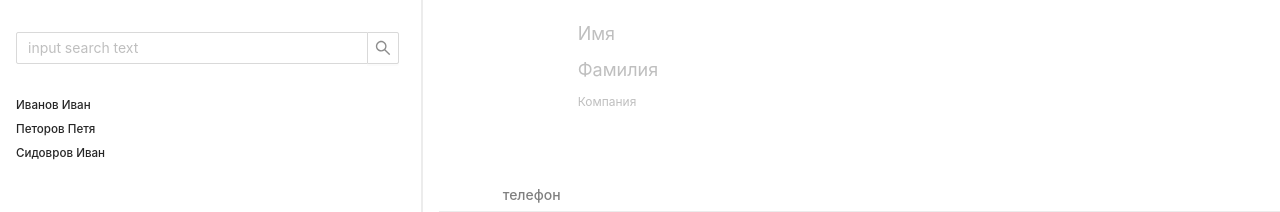
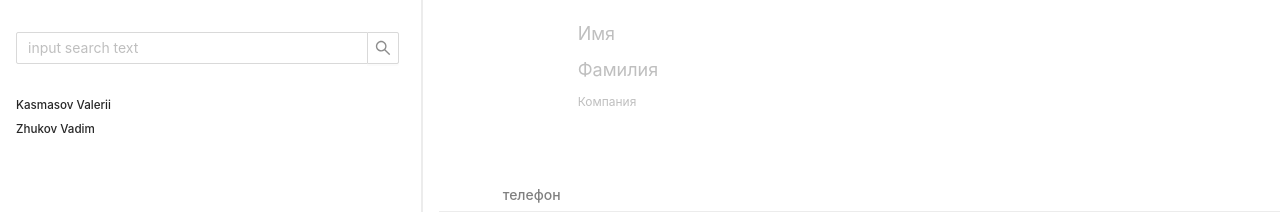
Before and after one commit to Kasmasov/contacts, a React (Create React App) app: page / in a window 1280 px wide. Shown: the top 212 px of the page. Built offline with nearby package versions, Linux system fonts and the light colour scheme.

Commit message:
add contact list from redux

```diff
--- a/src/App.tsx
+++ b/src/App.tsx
@@ -1,14 +1,19 @@
 import React from 'react';
-
+import { Provider } from "react-redux"
 import { Route, Routes } from 'react-router-dom'
 import { ContactForm } from './component/ContactForm'
+import { setupStore } from './store/store'
 
 function App() {
+  const store = setupStore();
+
   return (
     <div >
+      <Provider store={store}>
        <Routes>
          <Route path="/" element={<ContactForm /> }/>
        </Routes>
+       </Provider>
     </div>
   );
 }
--- a/src/component/ContactCard.tsx
+++ b/src/component/ContactCard.tsx
@@ -130,8 +130,7 @@ export const ContactCard: FC = () => {
           bordered={borderFirstName}
           style={{
             fontSize: '18px',
-            fontWeight: 'normal',
-            width: firstName.length > 5 ? `${firstName.length * 12}px` : '70px'
+            fontWeight: 'normal'
           }}
           onChange={(({target}) => {handleChangeFirstName(target.value)})}
           onClick={addBorderFirstName}
--- a/src/component/ContactList.tsx
+++ b/src/component/ContactList.tsx
@@ -1,11 +1,15 @@
 import React, { FC } from 'react';
 import { Input } from 'antd'
+import { useAppSelector } from '../hooks/redux';
 import './ContactForm.css'
 
 export const ContactList:FC = () => {
     const { Search } = Input;
 
     const onSearch = (value: string) => console.log(value);
+
+    const contactList = useAppSelector(state => state.contacts);
+
 
   return (
     <div className='container-contact-list'>
@@ -21,9 +25,8 @@ export const ContactList:FC = () => {
               height: '100vh',
               margin: '2rem 1rem 0rem 1rem'}}
               >
-            <h5>Иванов Иван</h5>
-            <h5>Петоров Петя</h5>
-            <h5>Сидовров Иван</h5>
+            {contactList.map(item => <h5 key={item.id}>{`${item.lastName} ${item.firstName}`}</h5>)}
+
 
         </div>
     </div>
--- /dev/null
+++ b/src/hooks/redux.ts
@@ -0,0 +1,5 @@
+import { useDispatch, useSelector, TypedUseSelectorHook } from 'react-redux'
+import { TAppDispatch, TRootState } from '../store/store'
+
+export const useAppDispatch = () => useDispatch<TAppDispatch>();
+export const useAppSelector: TypedUseSelectorHook<TRootState> = useSelector;
--- /dev/null
+++ b/src/store/reducers/contactSlice.ts
@@ -0,0 +1,22 @@
+import { TCard } from './../../types/types';
+import { TContacts } from "../../types/types"
+import { createSlice } from '@reduxjs/toolkit'
+import { PayloadAction } from '@reduxjs/toolkit'
+
+const initialState: TContacts = [
+    { id: 1, firstName: 'Valerii', lastName: 'Kasmasov' },
+    { id: 2, firstName: 'Vadim', lastName: 'Zhukov' },
+]
+
+export const contacts = createSlice({
+    name: 'contacts',
+    initialState,
+    reducers: {
+        addContact(state, action: PayloadAction<TCard>) {
+
+        }
+
+    }
+})
+
+export default contacts.reducer;
--- /dev/null
+++ b/src/store/store.ts
@@ -0,0 +1,16 @@
+import { combineReducers, configureStore } from '@reduxjs/toolkit'
+import contactsReducer from './reducers/contactSlice'
+
+const rootReducer = combineReducers({
+    contacts: contactsReducer,
+})
+
+export const setupStore = () => {
+    return configureStore({
+        reducer: rootReducer
+    })
+}
+
+export type TRootState = ReturnType<typeof rootReducer>
+export type TAppStore = ReturnType<typeof setupStore>
+export type TAppDispatch = TAppStore["dispatch"]
```
